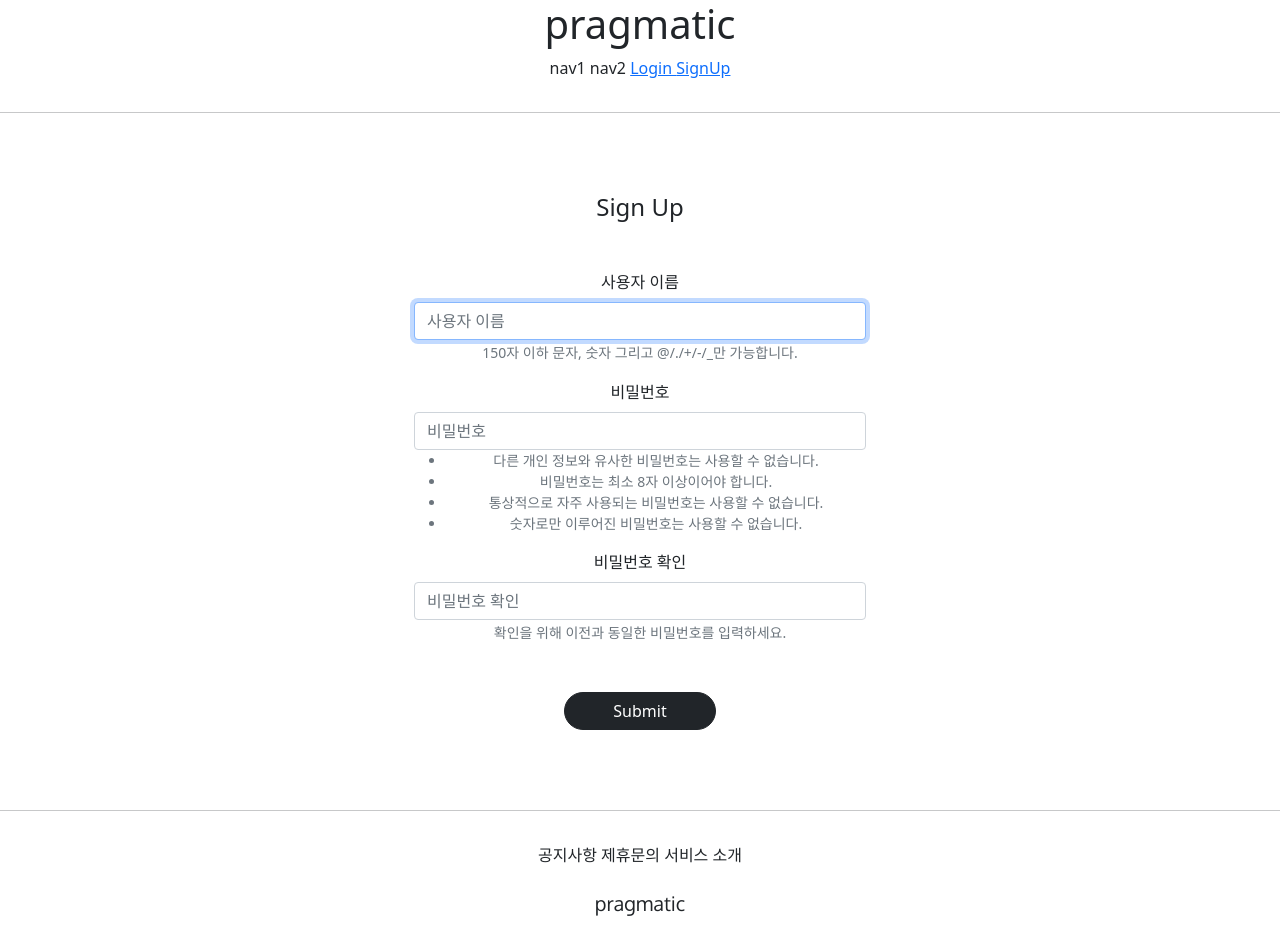
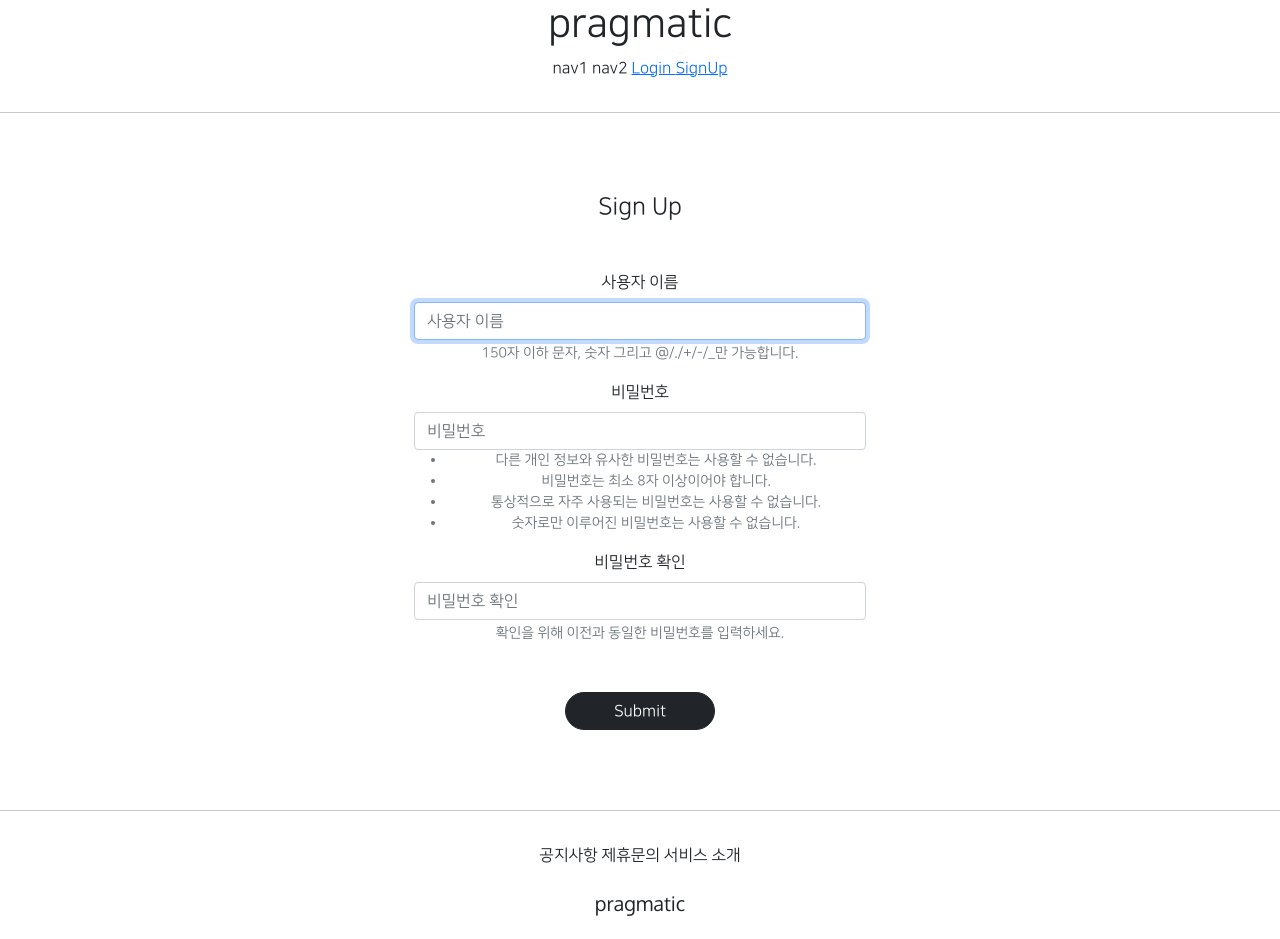
Before and after one commit to kwakdamho/test, a Django app: page /accounts/create/ in a window 1280 px wide. Run offline with Django 3.2, Linux system fonts and the light colour scheme; parts of the project's set-up code (start-up, migrations or seed data) failed here and were passed over; some libraries are stand-ins or nearby versions.

Commit message:
7/15 temporary class commit 2

```diff
--- a/templates/base.html
+++ b/templates/base.html
@@ -3,7 +3,7 @@
 
 {% include 'head.html' %}
 
-<body>
+<body style="font-family:'NanumSquareR">
 
 {% include 'header.html' %}
 
--- a/templates/head.html
+++ b/templates/head.html
@@ -14,6 +14,30 @@
     <link href="https://fonts.googleapis.com/css2?family=Oxygen&display=swap" rel="stylesheet">
 
 {#  DEFAULT CSS LINK  #}
-    <link rel="stylesheet" type="text/css" href="{% static 'base.css' %}"
+    <link rel="stylesheet" type="text/css" href="{% static 'base.css' %}">
+
+    <style>
+        @font-face {
+            font-family: 'NanumSquareR';
+            src: local('NanumSquareR'),
+            url("{% static 'fonts/NanumSquareR.otf' %}") format("opentype");
+        }
+        @font-face {
+            font-family: 'NanumSquareEB';
+            src: local('NanumSquareEB'),
+            url("{% static 'fonts/NanumSquareEB.otf' %}") format("opentype");
+        }
+        @font-face {
+            font-family: 'NanumSquareB';
+            src: local('NanumSquareB'),
+            url("{% static 'fonts/NanumSquareB.otf' %}") format("opentype");
+        }
+        @font-face {
+            font-family: 'NanumSquareL';
+            src: local('NanumSquareL'),
+            url("{% static 'fonts/NanumSquareL.otf' %}") format("opentype");
+        }
+    </style>
+
 
 </head>
```
Also changed, not shown: static/fonts/NanumSquareB.otf (added), static/fonts/NanumSquareEB.otf (added), static/fonts/NanumSquareL.otf (added), static/fonts/NanumSquareR.otf (added).
